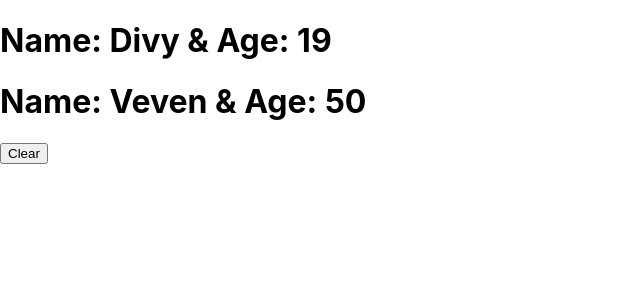
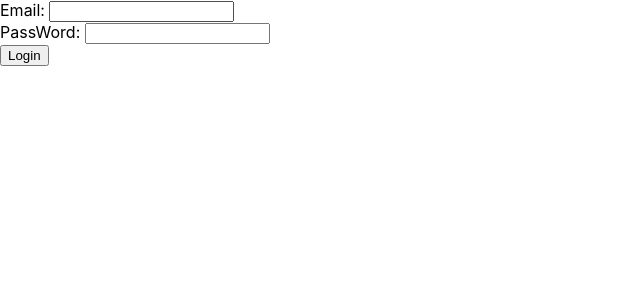
Before and after one commit to Divy97/React-Hooks, a React (Create React App) app: page / in a window 1280 px wide. Shown: the top 300 px of the page, without its empty margins (0-640 px from the left). Built offline with nearby package versions, Linux system fonts and the light colour scheme.

Commit message:
challenge 23,4 is Done

```diff
--- a/src/App.js
+++ b/src/App.js
@@ -5,7 +5,9 @@ import React from 'react'
 
 
 import ChallengeOne from './challenge/ChallengeOne'
+import ChallengeThree from './challenge/ChallengeThree'
 import ChallengeTwo from './challenge/ChallengeTwo'
+import ChallengeFour from './challenge/ChallengeFour';
 const App = () => {
   return (
     <div>
@@ -14,7 +16,9 @@ const App = () => {
       {/* <UseRefHook /> */}
 
       {/* <ChallengeOne/> */}
-      <ChallengeTwo />
+      {/* <ChallengeTwo /> */}
+      {/* <ChallengeThree/> */}
+      <ChallengeFour />
     </div>
   )
 }
--- /dev/null
+++ b/src/challenge/ChallengeFour.jsx
@@ -0,0 +1,47 @@
+import React, { useState } from 'react'
+
+const ChallengeFour = () => {
+
+    const [email, setEmail] = useState('');
+    const [password, setPassword] = useState('');
+
+    const [newUser, setNewUser] = useState([]);
+
+
+    const handleSubmit = (e) => {
+        e.preventDefault();
+
+        const newEntry = { email: email, password: password}
+
+        setNewUser([...newUser, newEntry]);
+    }
+  return (
+    <>
+        <form onSubmit={handleSubmit}>
+            <div>
+                <label htmlFor='email'>Email:  </label>
+                <input type="text" name='email' id='email' value={email} onChange={(e) => setEmail(e.target.value)}/>
+            </div>
+            <div>
+                <label htmlFor='password'>PassWord:  </label>
+                <input type="password" name='password' id='password' value={password} onChange={(e) => setPassword(e.target.value)}/>
+            </div>
+            <button type='submit'>Login</button>
+        </form>
+        <div>
+            {
+                newUser.map((element) => {
+                    return(
+                        <>
+                            <h1>Email: {element.email}</h1>
+                            <h1>Password: {element.password}</h1>
+                        </>
+                    )
+                })
+            }
+        </div>
+    </>
+  )
+}
+
+export default ChallengeFour
--- /dev/null
+++ b/src/challenge/ChallengeThree.jsx
@@ -0,0 +1,20 @@
+import React from 'react'
+
+const ChallengeThree = () => {
+
+    const [myData, setMyData] = React.useState( {
+        id: 0, myName: 'Divy', age: 19
+    });
+
+    const handleUpdate = () => {
+       setMyData({...myData,myName:'hemlo'});
+    }
+  return (
+    <>
+        <h1>Name: {myData.myName} & Age: {myData.age}</h1>
+        <button onClick={handleUpdate} style={{marginLeft:'2 00px'}}>Update</button>
+    </>
+  )
+}
+
+export default ChallengeThree
```
